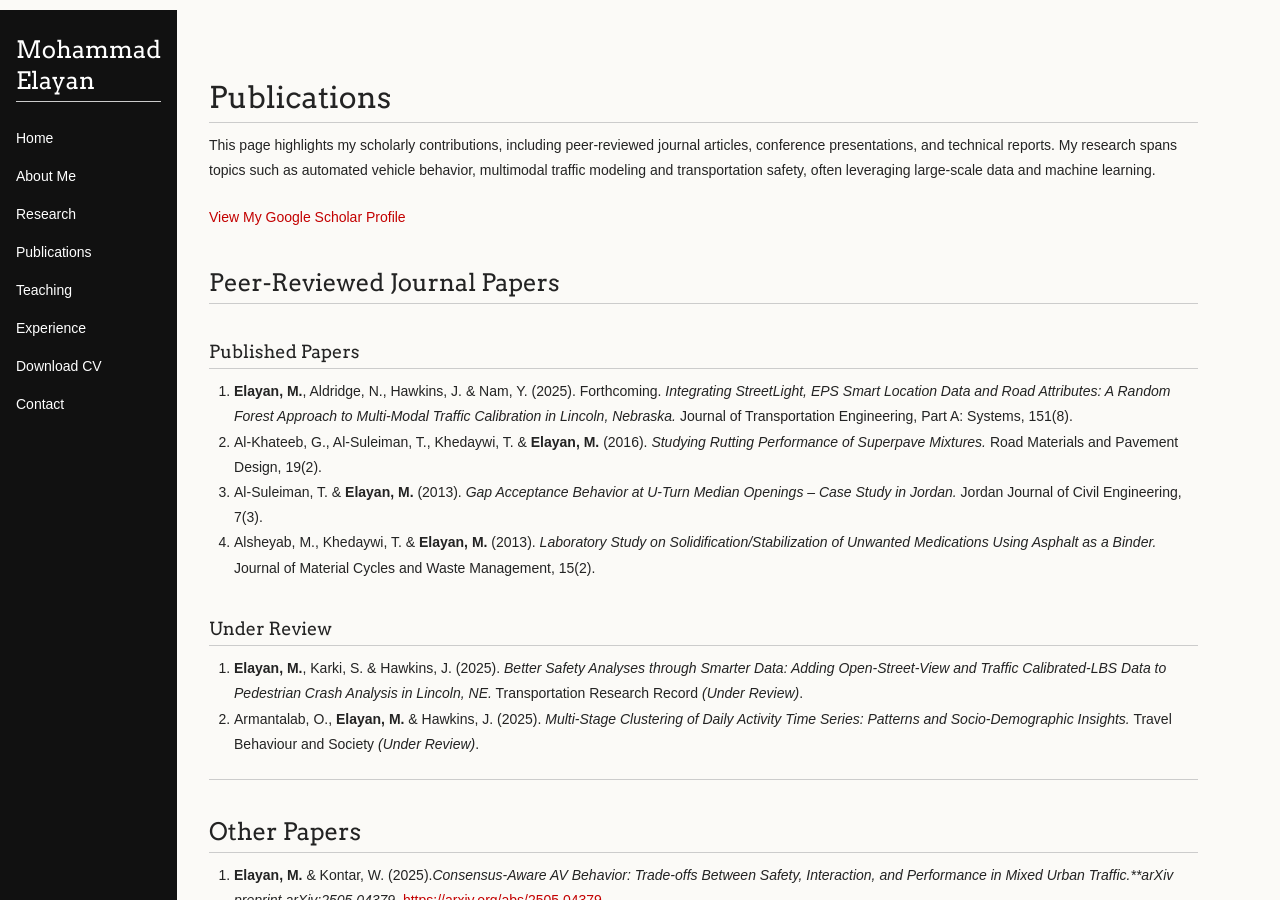
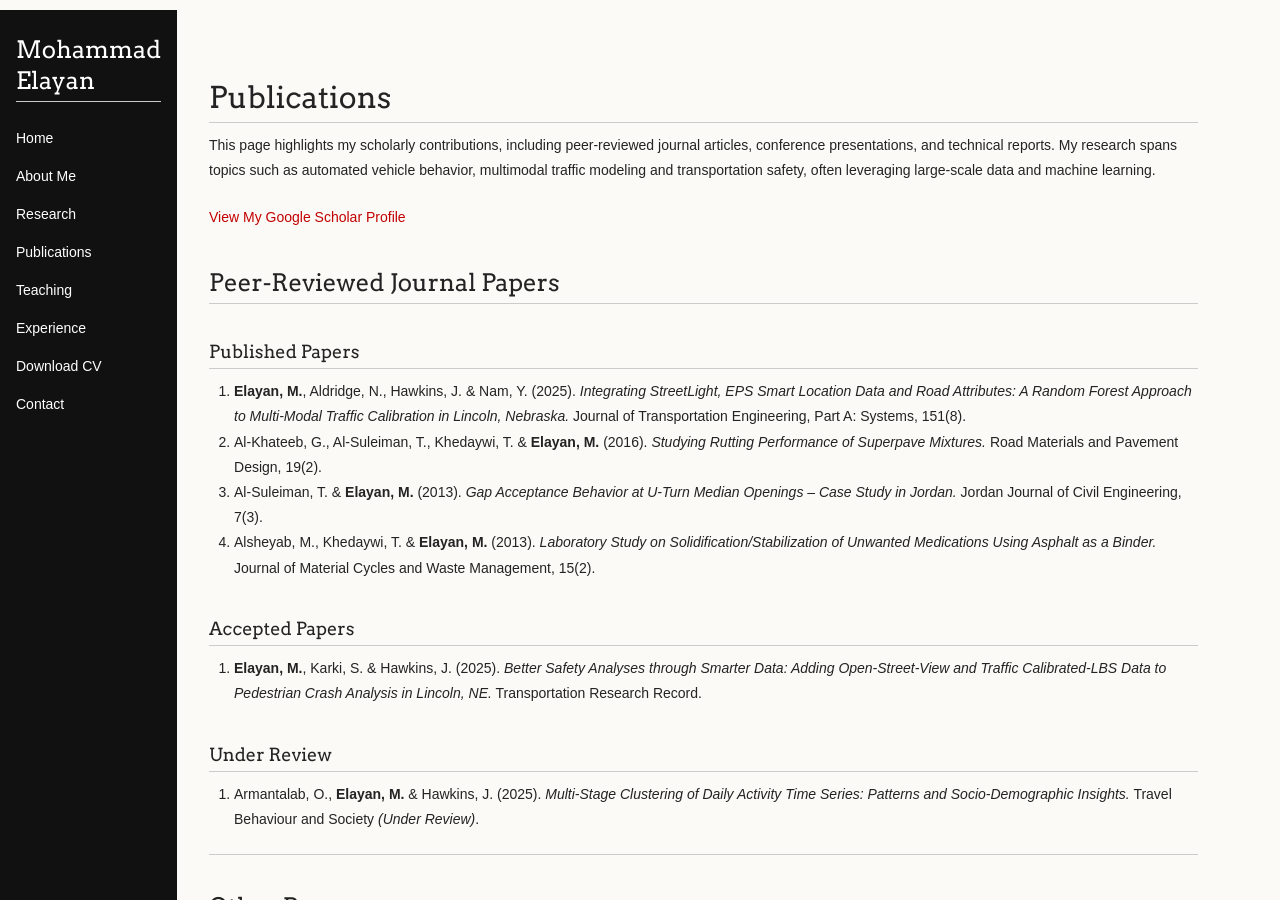
Before and after one commit to mselayan/mselayan.github.io, a Jekyll site: the page built from publications.md, in a window 1280 px wide and 900 px high. Built offline with Jekyll 4.4.1, drawn with Linux system fonts in a browser that asks for light colours.

Commit message:
Update publications.md

```diff
--- a/publications.md
+++ b/publications.md
@@ -11,13 +11,15 @@ This page highlights my scholarly contributions, including peer-reviewed journal
 ## Peer-Reviewed Journal Papers
 
 ### Published Papers
-1. **Elayan, M.**, Aldridge, N., Hawkins, J. & Nam, Y. (2025). Forthcoming. *Integrating StreetLight, EPS Smart Location Data and Road Attributes: A Random Forest Approach to Multi-Modal Traffic Calibration in Lincoln, Nebraska.* Journal of Transportation Engineering, Part A: Systems, 151(8).
+1. **Elayan, M.**, Aldridge, N., Hawkins, J. & Nam, Y. (2025). *Integrating StreetLight, EPS Smart Location Data and Road Attributes: A Random Forest Approach to Multi-Modal Traffic Calibration in Lincoln, Nebraska.* Journal of Transportation Engineering, Part A: Systems, 151(8).
 10. Al-Khateeb, G., Al-Suleiman, T., Khedaywi, T. & **Elayan, M.** (2016). *Studying Rutting Performance of Superpave Mixtures.* Road Materials and Pavement Design, 19(2).
 11. Al-Suleiman, T. & **Elayan, M.** (2013). *Gap Acceptance Behavior at U-Turn Median Openings – Case Study in Jordan.* Jordan Journal of Civil Engineering, 7(3).
 12. Alsheyab, M., Khedaywi, T. & **Elayan, M.** (2013). *Laboratory Study on Solidification/Stabilization of Unwanted Medications Using Asphalt as a Binder.* Journal of Material Cycles and Waste Management, 15(2).
 
+### Accepted Papers
+1. **Elayan, M.**, Karki, S. & Hawkins, J. (2025). *Better Safety Analyses through Smarter Data: Adding Open-Street-View and Traffic Calibrated-LBS Data to Pedestrian Crash Analysis in Lincoln, NE.* Transportation Research Record.
+
 ### Under Review
-1. **Elayan, M.**, Karki, S. & Hawkins, J. (2025). *Better Safety Analyses through Smarter Data: Adding Open-Street-View and Traffic Calibrated-LBS Data to Pedestrian Crash Analysis in Lincoln, NE.* Transportation Research Record *(Under Review)*.
 2. Armantalab, O., **Elayan, M.** & Hawkins, J. (2025). *Multi-Stage Clustering of Daily Activity Time Series: Patterns and Socio-Demographic Insights.* Travel Behaviour and Society *(Under Review)*.
 
 ---
```
